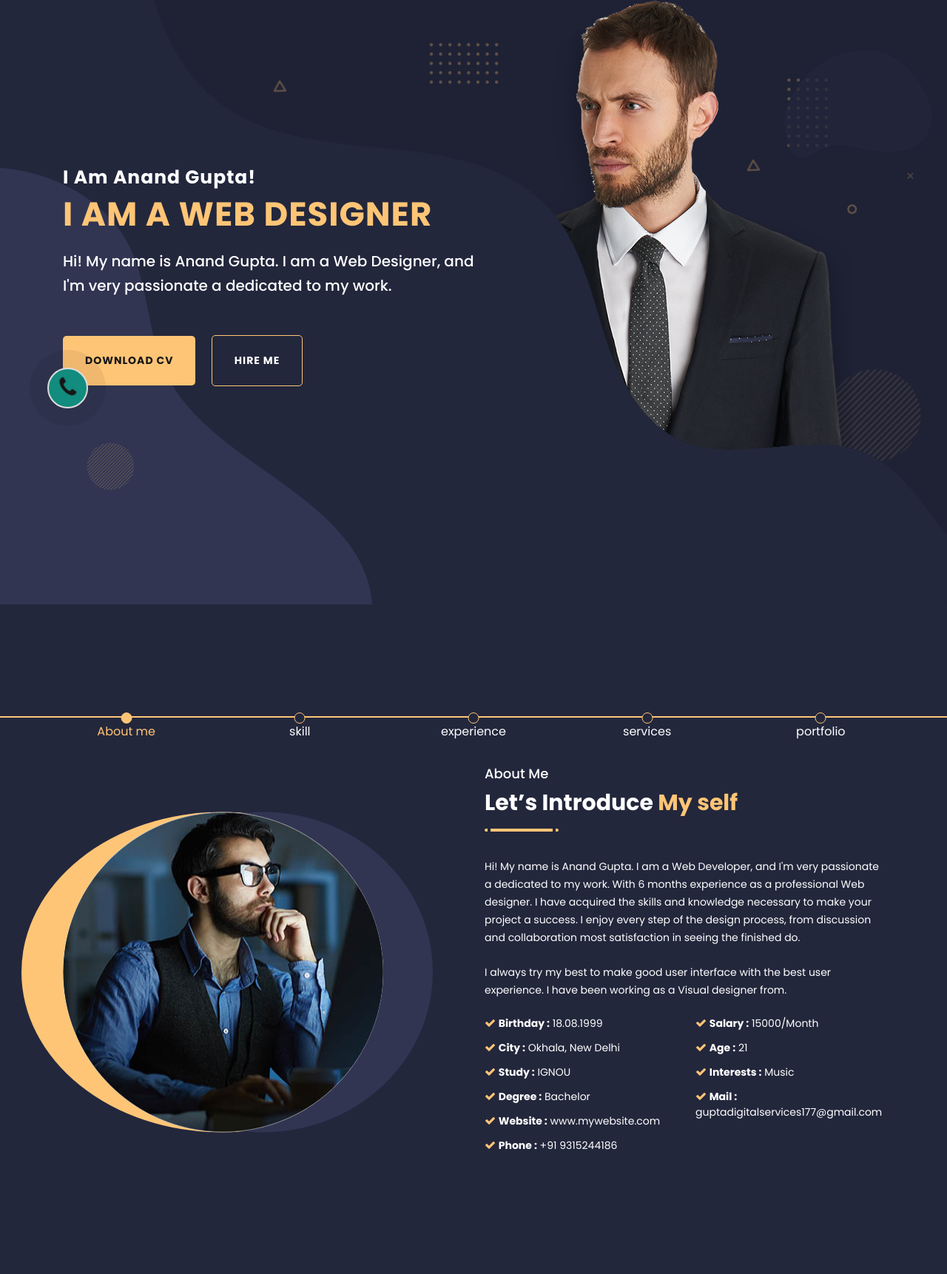
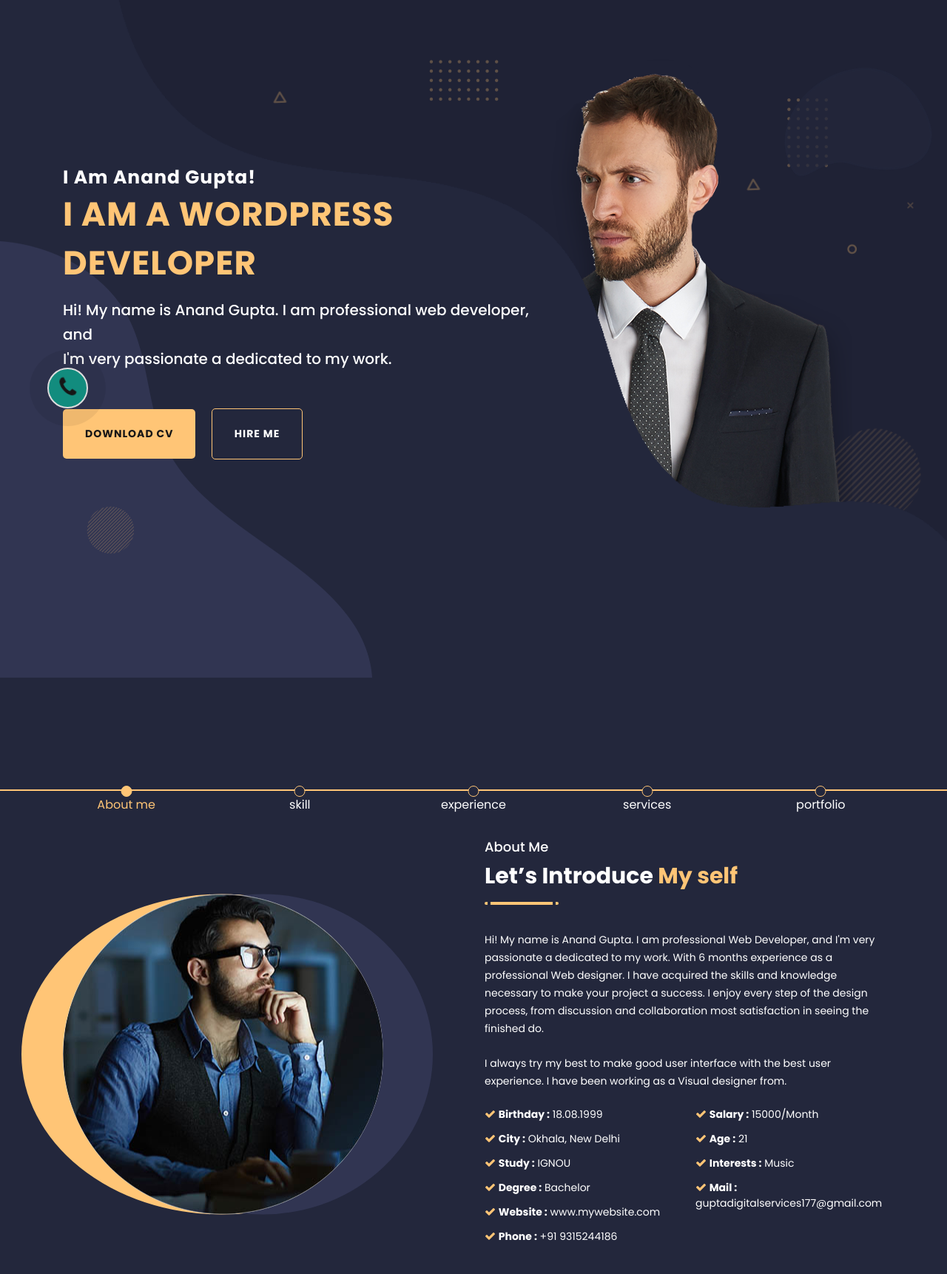
Before and after one commit to AnandKumar340/myself.github.io, a plain HTML site: page index.html in a window 1280 px wide. Shown: the part 208-1930 px from the top of the page at 74% size. Drawn offline with Linux system fonts and the light colour scheme.

Commit message:
Update index.html
Test

```diff
--- a/index.html
+++ b/index.html
@@ -141,8 +141,8 @@
                     <div class="col-lg-7" data-aos="fade-right" data-aos-delay="200">
                         <div class="hero-text-home1 text-left">
                             <h3>I Am Anand Gupta!</h3>
-                            <h1 class="text-yellow">I AM A WEB DESIGNER</h1>
-                            <h4>Hi! My name is Anand Gupta. I am a Web Designer, and<br> I'm very passionate a dedicated to my work.</h4>
+                            <h1 class="text-yellow">I AM A Wordpress Developer </h1>
+                            <h4>Hi! My name is Anand Gupta. I am professional web developer, and<br> I'm very passionate a dedicated to my work.</h4>
                             <a href="assets/anand-resume.pdf" class="btn-1 btn-bgc-1" download="Anand Resume">Download CV</a>
                             <a href="tel:9315244186" class="btn-1 btn-bgc-2">Hire Me</a>
                         </div>
@@ -183,7 +183,7 @@
                                 <h2>Let’s Introduce <span class="text-yellow">My self</span>
                                 </h2>
                                 <div class="section-title-border"></div>
-                                <p class="mt-5">Hi! My name is Anand Gupta. I am a Web Developer, and I'm very passionate a dedicated to my work. With 6 months experience as a professional Web designer. I have acquired the skills and knowledge necessary to make your project a success. I enjoy every step of the design process, from discussion and collaboration most satisfaction in seeing the finished do.
+                                <p class="mt-5">Hi! My name is Anand Gupta. I am professional Web Developer, and I'm very passionate a dedicated to my work. With 6 months experience as a professional Web designer. I have acquired the skills and knowledge necessary to make your project a success. I enjoy every step of the design process, from discussion and collaboration most satisfaction in seeing the finished do.
                                 </p>
                                 <p>I always try my best to make good user interface with the best user experience. I
                                     have been working as a Visual designer from.</p>
```
